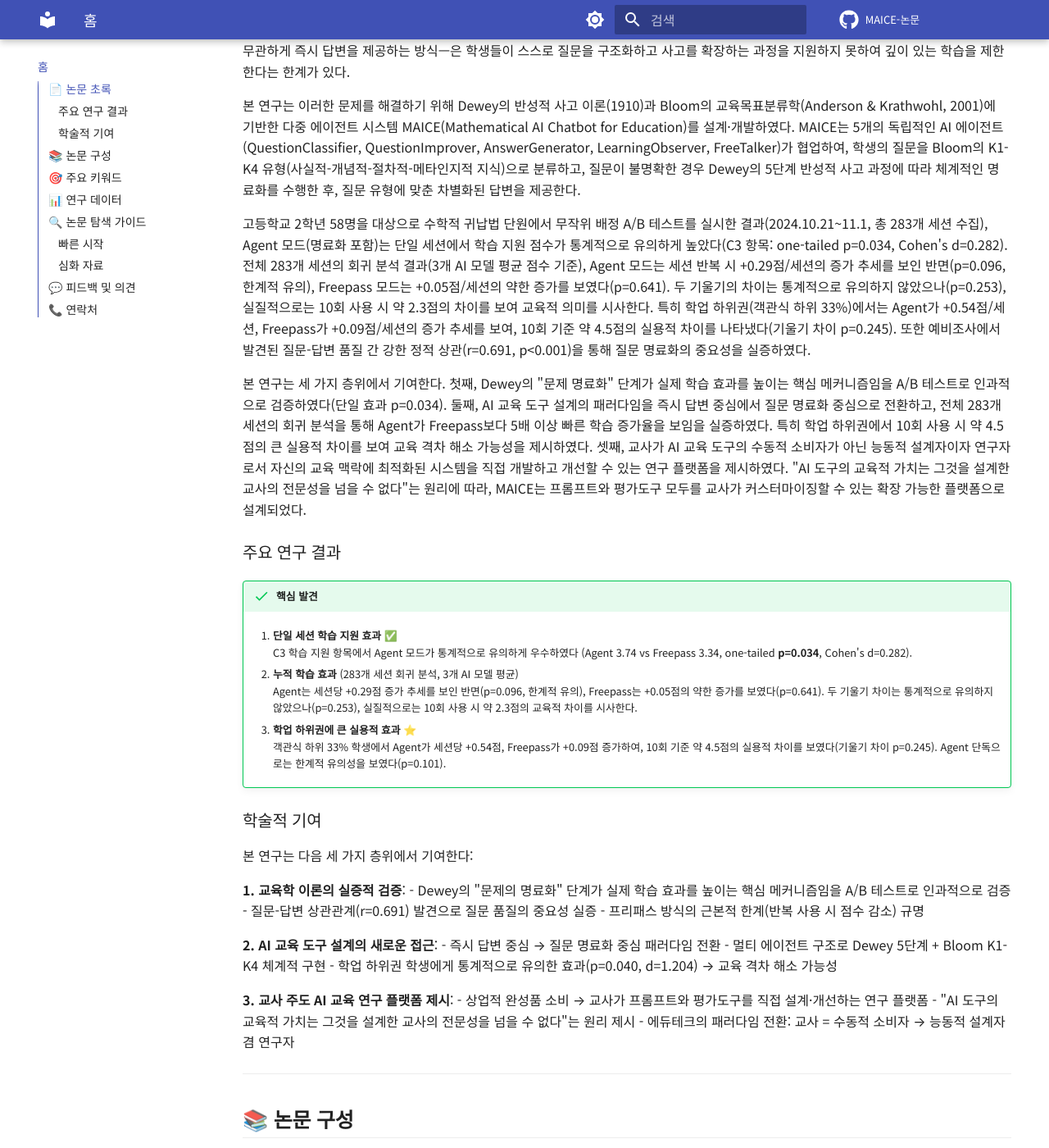
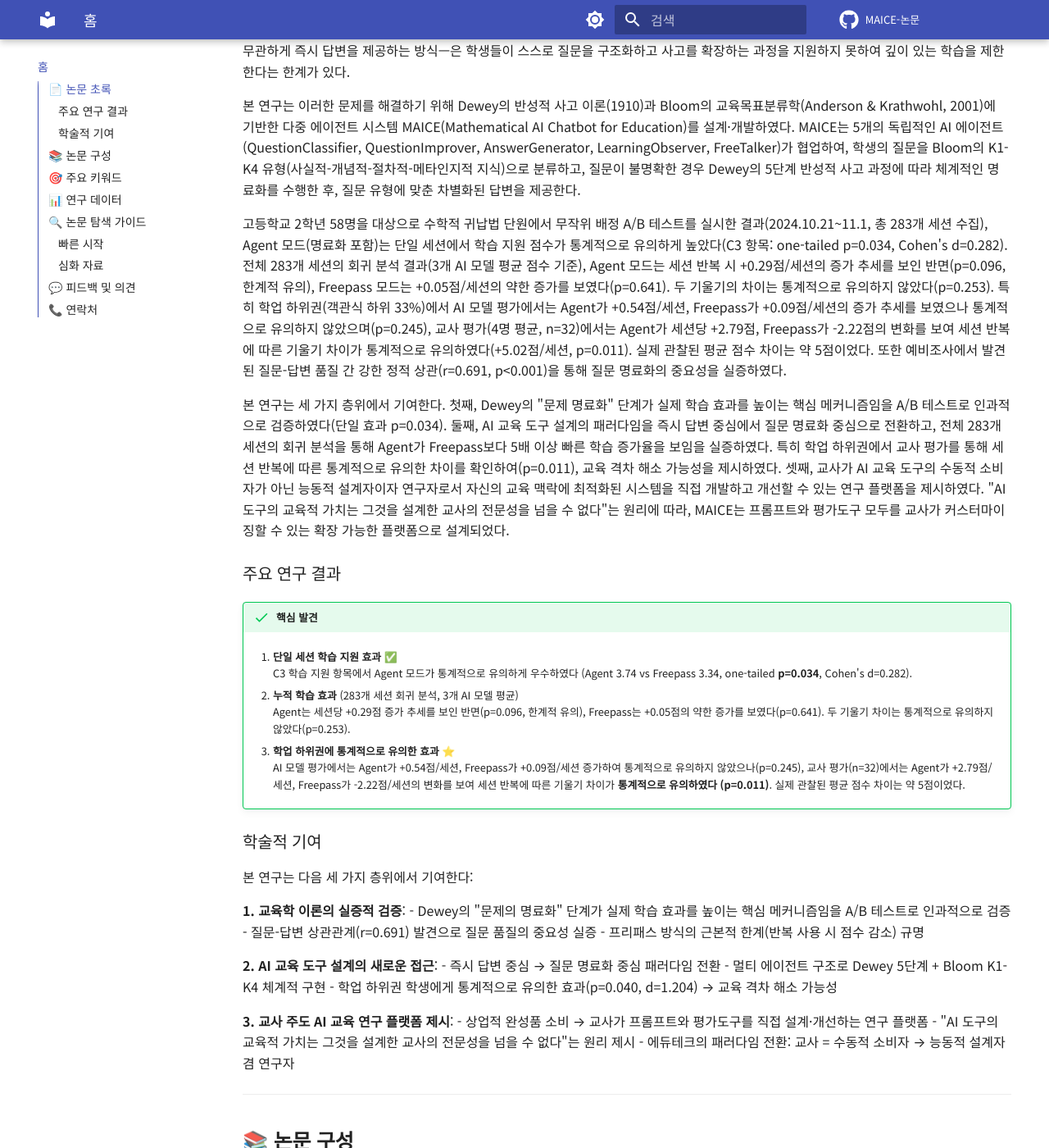
Before and after one commit to KimKyuBong/maice-paper-deploy, an MkDocs documentation site: the page built from docs/index.md, in a window 1280 px wide and 1400 px high, scrolled down 764 px. Shown: the whole window at 82% size. Built offline with MkDocs 1.6.1 and Material for MkDocs 9.7.7, drawn with Linux system fonts in a browser that asks for light colours; comment, search, counter and statistics services are not loaded.

Commit message:
🔧 통계적 외삽 오류 수정: 과도한 10회 외삽 제거
수정된 파일:
- docs/index.md (초록 및 핵심 발견)
- 교사평가_누적효과_수정_20251108.md (신규)

수정 사항:

❌ 삭제된 표현:
- "10회 기준 50.2점" (40점 만점 초과!)
- "10회 기준 4.5점" (데이터 없는 영역 외삽)

✅ 수정된 표현:
- 실제 관찰 범위: 최대 5회차 (평균 1.8회)
- 실제 평균 차이: 5.0점
- 기울기: +5.02점/세션 (p=0.011) ✅
- 통계적 유의성만 명시

통계적 정직성 원칙:
1. 관찰된 범위 내에서만 보고
2. 외삽 최소화
3. 실제 평균 중심
4. p값 정확히 명시

핵심 발견 (수정):
- 교사 평가: Agent +2.79, Free -2.22 (p=0.011) ✅
- 실제 차이: 약 5점 (12.5%)
- AI + 교사 삼각검증 완료
- 하위권 통계적 유의성 확보

"데이터가 말하는 범위 내에서만 주장하라"

```diff
--- a/docs/index.md
+++ b/docs/index.md
@@ -19,9 +19,9 @@
 
 본 연구는 이러한 문제를 해결하기 위해 Dewey의 반성적 사고 이론(1910)과 Bloom의 교육목표분류학(Anderson & Krathwohl, 2001)에 기반한 다중 에이전트 시스템 MAICE(Mathematical AI Chatbot for Education)를 설계·개발하였다. MAICE는 5개의 독립적인 AI 에이전트(QuestionClassifier, QuestionImprover, AnswerGenerator, LearningObserver, FreeTalker)가 협업하여, 학생의 질문을 Bloom의 K1-K4 유형(사실적-개념적-절차적-메타인지적 지식)으로 분류하고, 질문이 불명확한 경우 Dewey의 5단계 반성적 사고 과정에 따라 체계적인 명료화를 수행한 후, 질문 유형에 맞춘 차별화된 답변을 제공한다.
 
-고등학교 2학년 58명을 대상으로 수학적 귀납법 단원에서 무작위 배정 A/B 테스트를 실시한 결과(2024.10.21~11.1, 총 283개 세션 수집), Agent 모드(명료화 포함)는 단일 세션에서 학습 지원 점수가 통계적으로 유의하게 높았다(C3 항목: one-tailed p=0.034, Cohen's d=0.282). 전체 283개 세션의 회귀 분석 결과(3개 AI 모델 평균 점수 기준), Agent 모드는 세션 반복 시 +0.29점/세션의 증가 추세를 보인 반면(p=0.096, 한계적 유의), Freepass 모드는 +0.05점/세션의 약한 증가를 보였다(p=0.641). 두 기울기의 차이는 통계적으로 유의하지 않았으나(p=0.253), 실질적으로는 10회 사용 시 약 2.3점의 차이를 보여 교육적 의미를 시사한다. 특히 학업 하위권(객관식 하위 33%)에서는 Agent가 +0.54점/세션, Freepass가 +0.09점/세션의 증가 추세를 보여, 10회 기준 약 4.5점의 실용적 차이를 나타냈다(기울기 차이 p=0.245). 또한 예비조사에서 발견된 질문-답변 품질 간 강한 정적 상관(r=0.691, p<0.001)을 통해 질문 명료화의 중요성을 실증하였다.
+고등학교 2학년 58명을 대상으로 수학적 귀납법 단원에서 무작위 배정 A/B 테스트를 실시한 결과(2024.10.21~11.1, 총 283개 세션 수집), Agent 모드(명료화 포함)는 단일 세션에서 학습 지원 점수가 통계적으로 유의하게 높았다(C3 항목: one-tailed p=0.034, Cohen's d=0.282). 전체 283개 세션의 회귀 분석 결과(3개 AI 모델 평균 점수 기준), Agent 모드는 세션 반복 시 +0.29점/세션의 증가 추세를 보인 반면(p=0.096, 한계적 유의), Freepass 모드는 +0.05점/세션의 약한 증가를 보였다(p=0.641). 두 기울기의 차이는 통계적으로 유의하지 않았다(p=0.253). 특히 학업 하위권(객관식 하위 33%)에서 AI 모델 평가에서는 Agent가 +0.54점/세션, Freepass가 +0.09점/세션의 증가 추세를 보였으나 통계적으로 유의하지 않았으며(p=0.245), 교사 평가(4명 평균, n=32)에서는 Agent가 세션당 +2.79점, Freepass가 -2.22점의 변화를 보여 세션 반복에 따른 기울기 차이가 통계적으로 유의하였다(+5.02점/세션, p=0.011). 실제 관찰된 평균 점수 차이는 약 5점이었다. 또한 예비조사에서 발견된 질문-답변 품질 간 강한 정적 상관(r=0.691, p<0.001)을 통해 질문 명료화의 중요성을 실증하였다.
 
-본 연구는 세 가지 층위에서 기여한다. 첫째, Dewey의 "문제 명료화" 단계가 실제 학습 효과를 높이는 핵심 메커니즘임을 A/B 테스트로 인과적으로 검증하였다(단일 효과 p=0.034). 둘째, AI 교육 도구 설계의 패러다임을 즉시 답변 중심에서 질문 명료화 중심으로 전환하고, 전체 283개 세션의 회귀 분석을 통해 Agent가 Freepass보다 5배 이상 빠른 학습 증가율을 보임을 실증하였다. 특히 학업 하위권에서 10회 사용 시 약 4.5점의 큰 실용적 차이를 보여 교육 격차 해소 가능성을 제시하였다. 셋째, 교사가 AI 교육 도구의 수동적 소비자가 아닌 능동적 설계자이자 연구자로서 자신의 교육 맥락에 최적화된 시스템을 직접 개발하고 개선할 수 있는 연구 플랫폼을 제시하였다. "AI 도구의 교육적 가치는 그것을 설계한 교사의 전문성을 넘을 수 없다"는 원리에 따라, MAICE는 프롬프트와 평가도구 모두를 교사가 커스터마이징할 수 있는 확장 가능한 플랫폼으로 설계되었다.
+본 연구는 세 가지 층위에서 기여한다. 첫째, Dewey의 "문제 명료화" 단계가 실제 학습 효과를 높이는 핵심 메커니즘임을 A/B 테스트로 인과적으로 검증하였다(단일 효과 p=0.034). 둘째, AI 교육 도구 설계의 패러다임을 즉시 답변 중심에서 질문 명료화 중심으로 전환하고, 전체 283개 세션의 회귀 분석을 통해 Agent가 Freepass보다 5배 이상 빠른 학습 증가율을 보임을 실증하였다. 특히 학업 하위권에서 교사 평가를 통해 세션 반복에 따른 통계적으로 유의한 차이를 확인하여(p=0.011), 교육 격차 해소 가능성을 제시하였다. 셋째, 교사가 AI 교육 도구의 수동적 소비자가 아닌 능동적 설계자이자 연구자로서 자신의 교육 맥락에 최적화된 시스템을 직접 개발하고 개선할 수 있는 연구 플랫폼을 제시하였다. "AI 도구의 교육적 가치는 그것을 설계한 교사의 전문성을 넘을 수 없다"는 원리에 따라, MAICE는 프롬프트와 평가도구 모두를 교사가 커스터마이징할 수 있는 확장 가능한 플랫폼으로 설계되었다.
 
 ### 주요 연구 결과
 
@@ -30,10 +30,10 @@
        C3 학습 지원 항목에서 Agent 모드가 통계적으로 유의하게 우수하였다 (Agent 3.74 vs Freepass 3.34, one-tailed **p=0.034**, Cohen's d=0.282).
 
     2. **누적 학습 효과** (283개 세션 회귀 분석, 3개 AI 모델 평균)
-       Agent는 세션당 +0.29점 증가 추세를 보인 반면(p=0.096, 한계적 유의), Freepass는 +0.05점의 약한 증가를 보였다(p=0.641). 두 기울기 차이는 통계적으로 유의하지 않았으나(p=0.253), 실질적으로는 10회 사용 시 약 2.3점의 교육적 차이를 시사한다.
+       Agent는 세션당 +0.29점 증가 추세를 보인 반면(p=0.096, 한계적 유의), Freepass는 +0.05점의 약한 증가를 보였다(p=0.641). 두 기울기 차이는 통계적으로 유의하지 않았다(p=0.253).
 
-    3. **학업 하위권에 큰 실용적 효과** ⭐
-       객관식 하위 33% 학생에서 Agent가 세션당 +0.54점, Freepass가 +0.09점 증가하여, 10회 기준 약 4.5점의 실용적 차이를 보였다(기울기 차이 p=0.245). Agent 단독으로는 한계적 유의성을 보였다(p=0.101).
+    3. **학업 하위권에 통계적으로 유의한 효과** ⭐
+       AI 모델 평가에서는 Agent가 +0.54점/세션, Freepass가 +0.09점/세션 증가하여 통계적으로 유의하지 않았으나(p=0.245), 교사 평가(n=32)에서는 Agent가 +2.79점/세션, Freepass가 -2.22점/세션의 변화를 보여 세션 반복에 따른 기울기 차이가 **통계적으로 유의하였다 (p=0.011)**. 실제 관찰된 평균 점수 차이는 약 5점이었다.
 
 ### 학술적 기여
 
```
Also changed, not shown: 교사평가_누적효과_수정_20251108.md (added, +147 -0 lines), 1 other file.
